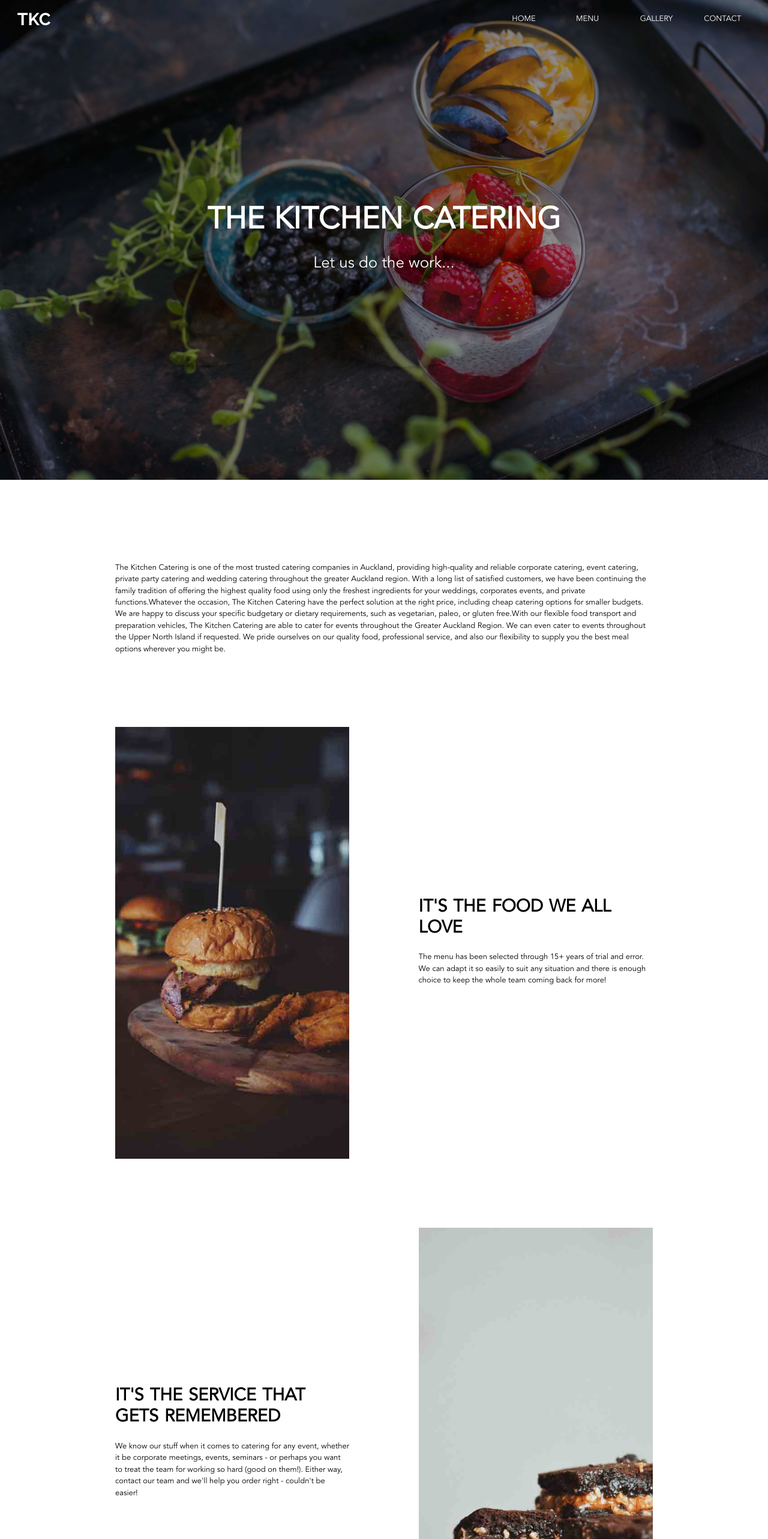
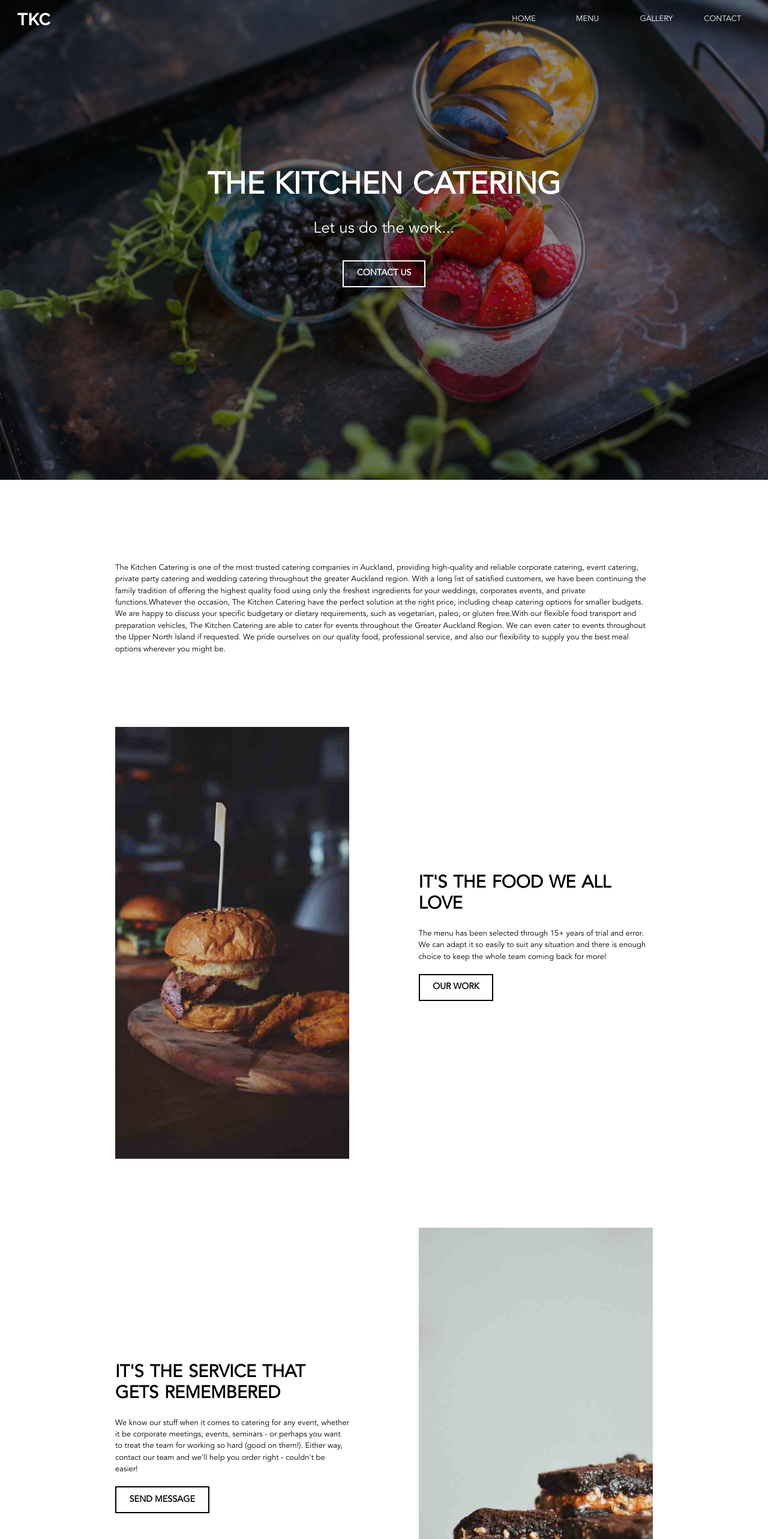
Before and after one commit to RupiSadhra/kitchen_catering, a React (Create React App) app: page / in a window 1280 px wide. Shown: the top 2566 px of the page at 60% size. Built offline with nearby package versions, Linux system fonts and the light colour scheme.

Commit message:
Button Component added to pages

```diff
--- a/src/components/Button.js
+++ b/src/components/Button.js
@@ -1,18 +1,12 @@
 import React from "react";
+import { Link } from "react-router-dom";
 
-const styleClass = ["btn-primary", "btn-outline"];
-const textColor = ["white", "black"];
-
-const Button = ({ children, buttonStyle, buttonColor }) => {
-  let checkButtonStyle = styleClass.includes(buttonStyle)
-    ? buttonStyle
-    : styleClass[0];
-  let checkButtonColor = textColor.includes(buttonStyle)
-    ? buttonStyle
-    : textColor[0];
+const Button = ({ text, buttonStyle, path }) => {
   return (
     <>
-      <button className={styleClass}>{children}</button>
+      <Link to={path} className={`${buttonStyle}`}>
+        {text}
+      </Link>
     </>
   );
 };
--- a/src/components/Content.js
+++ b/src/components/Content.js
@@ -1,11 +1,13 @@
 import React from "react";
+import { Link } from "react-router-dom";
 
-const Content = ({ heading, description, contentClass }) => {
+const Content = ({ heading, description, contentClass, children }) => {
   return (
     <>
       <section className={`${contentClass}`}>
         <h1>{heading}</h1>
         <p>{description}</p>
+        {children}
       </section>
     </>
   );
--- a/src/index.css
+++ b/src/index.css
@@ -193,13 +193,26 @@ h2 {
 
 /* Button */
 .button-white {
+  display: inline-block;
   color: white;
   border: 2px solid white;
+  margin: 2rem 0;
+  padding: 0.8rem 1.5rem;
+  text-transform: uppercase;
+  font-size: 1rem;
+  font-weight: 600;
+  width: initial;
+}
+.button-black {
+  color: #000;
+  border: 2px solid #000;
   margin: 1rem 0;
   padding: 0.8rem 1.5rem;
   text-transform: uppercase;
   font-size: 1rem;
   font-weight: 600;
+  width: initial;
+  display: inline-block;
 }
 
 /* Header Image */
@@ -232,6 +245,9 @@ h2 {
   font-size: 2em;
   text-align: center;
   z-index: 99;
+}
+.content-text {
+  overflow: hidden;
 }
 .content-text h1 {
   font-size: 2rem;
--- a/src/pages/home/components/HeroSection.js
+++ b/src/pages/home/components/HeroSection.js
@@ -1,13 +1,20 @@
 import React from "react";
 import Content from "../../../components/Content";
 import { heroContent } from "../data";
+import Button from "../../../components/Button";
 
 const HeroSection = () => {
   return (
     <>
       <div className="hero-section">
         <div className="hero-overlay"></div>
-        <Content {...heroContent}></Content>
+        <Content {...heroContent}>
+          <Button
+            path="/contact"
+            text="Contact Us"
+            buttonStyle="button-white"
+          />
+        </Content>
       </div>
     </>
   );
--- a/src/pages/home/components/WhyUsSection.js
+++ b/src/pages/home/components/WhyUsSection.js
@@ -6,6 +6,7 @@ import Content from "../../../components/Content";
 import { whyUsOne } from "../data";
 import { whyUsTwo } from "../data";
 import { whyUsThree } from "../data";
+import Button from "../../../components/Button";
 
 // import Image1 from
 
@@ -14,11 +15,21 @@ const WhyUsSection = () => {
     <>
       <div className="why-us container-width-extra grid-gap-extra margin-top-extra two-column-grid">
         <img src={Image1} />
-        <Content {...whyUsOne} />
-        <Content {...whyUsTwo} />
+        <Content {...whyUsOne}>
+          <Button path="/gallery" text="Our Work" buttonStyle="button-black" />
+        </Content>
+        <Content {...whyUsTwo}>
+          <Button
+            path="/contact"
+            text="Send Message"
+            buttonStyle="button-black"
+          />
+        </Content>
         <img src={Image2} />
         <img src={Image3} />
-        <Content {...whyUsThree} />
+        <Content {...whyUsThree}>
+          <Button path="/menu" text="Our Menus" buttonStyle="button-black" />
+        </Content>
       </div>
     </>
   );
--- a/src/pages/home/home.css
+++ b/src/pages/home/home.css
@@ -37,6 +37,9 @@
   color: white;
   font-size: 2em;
   text-align: center;
+  width: 80%;
+  height: 30%;
+  overflow: hidden;
 }
 .hero-text p {
   font-size: 1.8rem;
--- a/src/pages/menu/components/MenuSection.js
+++ b/src/pages/menu/components/MenuSection.js
@@ -5,12 +5,15 @@ import { Link } from "react-router-dom";
 import lunchMenu from "../../../assets/menu/TheMenu.pdf";
 import fingerFoodMenu from "../../../assets/menu/FingerFoodMenu.pdf";
 import buffetMenu from "../../../assets/menu/BuffetMenu.pdf";
+import Button from "../../../components/Button";
 
 const MenuSection = () => {
   return (
     <>
       <div className="two-column-grid container-width-extra grid-gap-extra margin-top-extra ">
-        <Content {...menuData} />
+        <Content {...menuData}>
+          <Button path="/contact" text="Order Now" buttonStyle="button-black" />
+        </Content>
         <div className="menu-container">
           <div className="hero-overlay"></div>
           <div className="menus center-element container-width">
```
